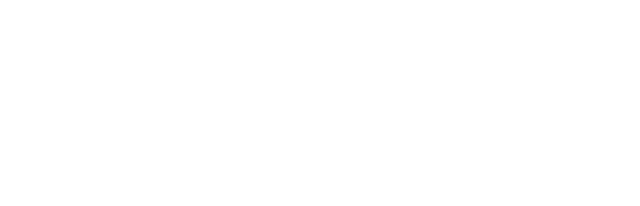
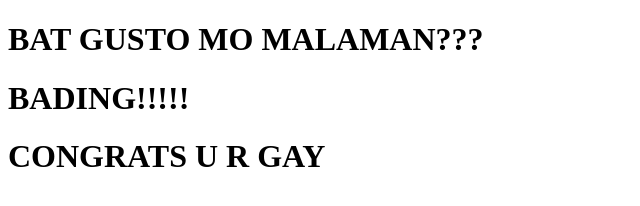
Before and after one commit to Lyka-Felin-Alarma/NewWebsite, a plain HTML site: page results.html in a window 1280 px wide. Shown: the whole page, without its empty margins (0-640 px from the left). Drawn offline with Linux system fonts and the light colour scheme.

Commit message:
2nd html file

```diff
--- a/results.html
+++ b/results.html
@@ -0,0 +1,25 @@
+<!DOCTYPE html>
+<html lang="en">
+    <head>
+        <meta charset="UTF-8">
+        <title>New Website</title>
+        <meta name="viewport" content="width=device-width, initial-scale=1.0">
+        <link rel="stylesheet" href="style.css">
+    </head>
+    <body>
+        <header>
+            <h1>BAT GUSTO MO MALAMAN???</h1>
+        </header>
+
+        <main>
+            <div class="BADING">
+              <h1>BADING!!!!!</h1>
+            </div>
+
+             <div class="BADING">
+              <h1>CONGRATS U R GAY</h1>
+            </div>
+        </main>
+
+    </body>
+</html>
```
Also changed, not shown: index.html (+2 -2 lines).
